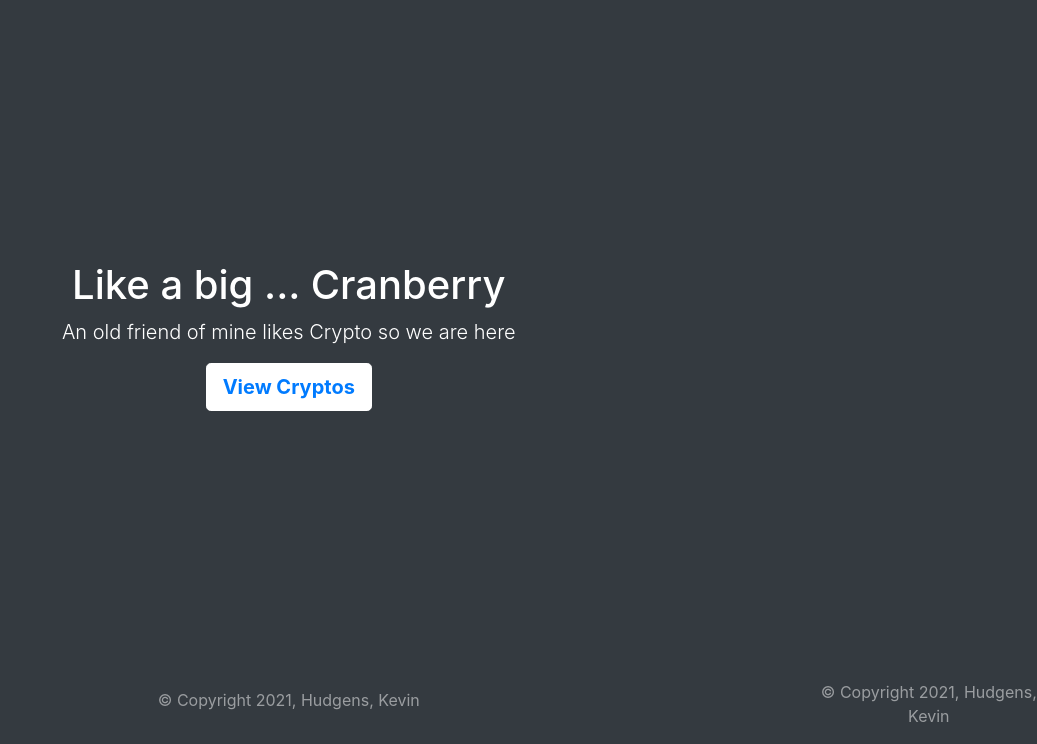
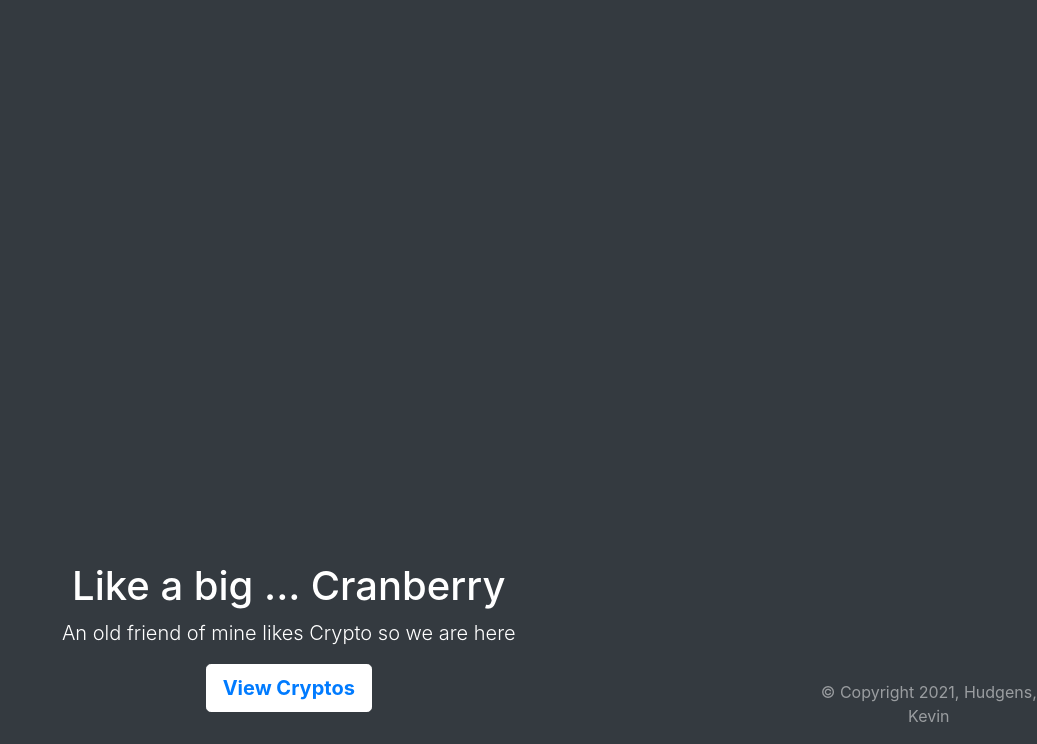
Before and after one commit to kghudgens/RandysCoin, a Django app: template coin/randysCoin/templates/randysCoin/index.html in a window 1280 px wide. Shown: the part 56-800 px from the top of the page, without its empty margins (243-1280 px from the left). Run offline with Django 3.2, Linux system fonts and the light colour scheme; the template is opened without the code that fills it, so the values that code supplies are empty; some libraries are stand-ins or nearby versions.

Commit message:
moved footer to the base

```diff
--- a/coin/randysCoin/templates/randysCoin/index.html
+++ b/coin/randysCoin/templates/randysCoin/index.html
@@ -10,10 +10,6 @@
         <a href="{%url 'cryptos'%}" class="btn btn-lg btn-secondary fw-bold border-white bg-white text-primary">View Cryptos</a>
       </p>
     </main>
-
-    <footer class="mt-auto text-white-50">
-      <p>&#169 Copyright 2021, Hudgens, Kevin</p>
-    </footer>
   </div>
 
 {%endblock content%}
```
